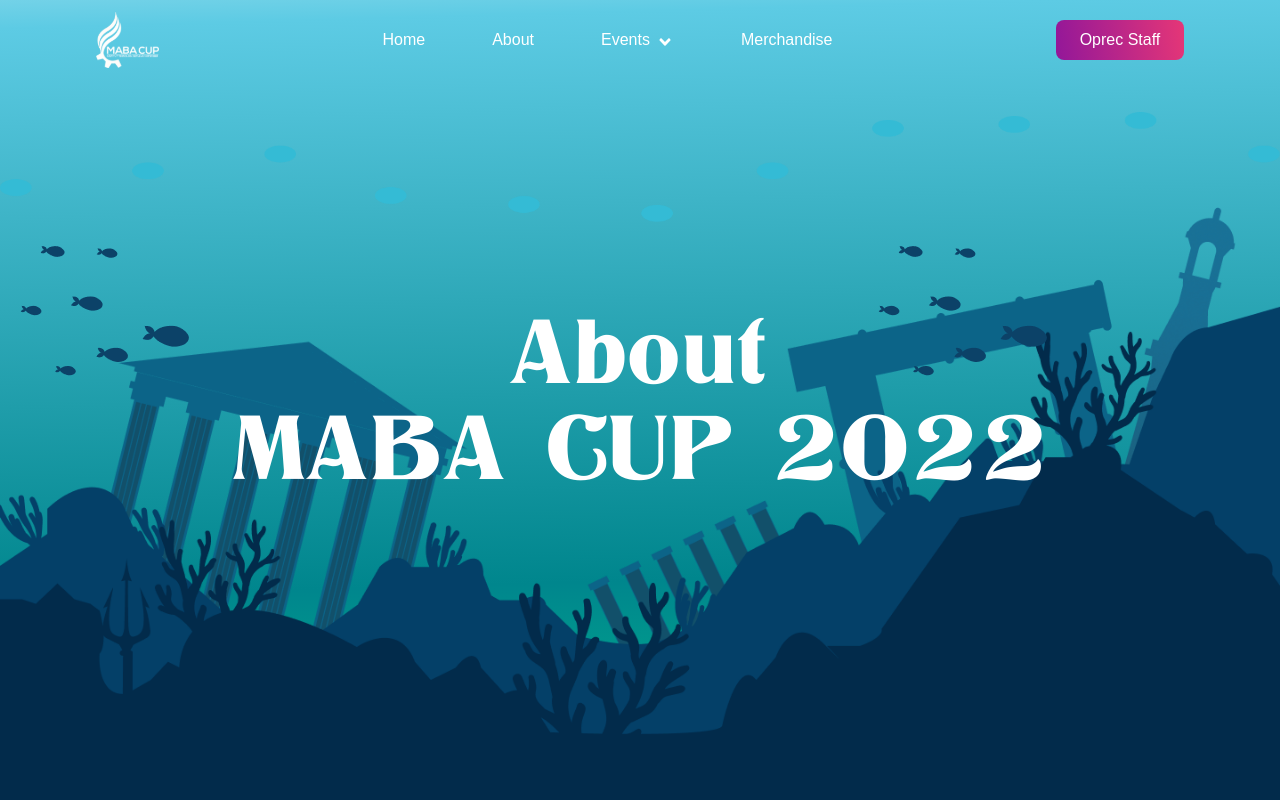
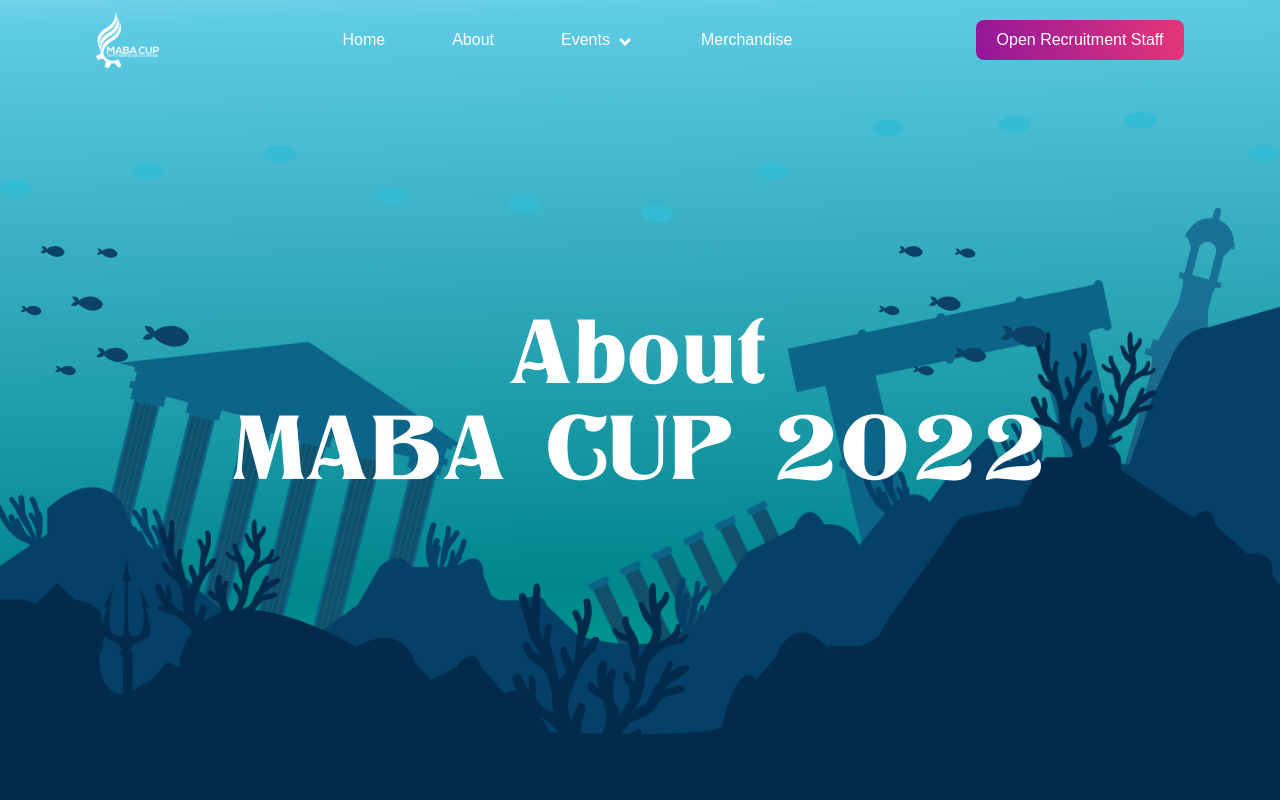
Before and after one commit to Teche-Corp/mabacup-2022-frontend, a Next.js app: page /AboutUs in a window 1280 px wide. Shown: the top 800 px of the page. Built offline with nearby package versions, Linux system fonts and the light colour scheme.

Commit message:
fix: minor task

```diff
--- a/components/Navbar.jsx
+++ b/components/Navbar.jsx
@@ -166,8 +166,8 @@
           </ul>
 
           <Link href={"/oprec-staff"}>
-            <button className='oprec-button hidden md:block w-32  h-[2.5rem] font-medium rounded-lg text-white '>
-              Oprec Staff
+            <button className='oprec-button hidden md:block w-48 lg:w-52  h-[2.5rem] font-medium rounded-lg text-white '>
+              Open Recruitment Staff
             </button>
           </Link>
 
--- a/pages/index.jsx
+++ b/pages/index.jsx
@@ -78,10 +78,6 @@
                   className='w-64'
                   src='/hero/terumbu-kiri.png'
                   alt='terumbu kiri'
-                  data-aos='fade-right'
-                  data-aos-duration='500'
-                  data-aos-easing='ease-in-out'
-                  data-aos-delay='500'
                 />
               </Parallax>
 
@@ -102,9 +98,6 @@
                 scale={[0.9, 1.2]}
               >
                 <img
-                  data-aos='fade-left'
-                  data-aos-duration='500'
-                  data-aos-easing='ease-in-out'
                   className='hidden sm:block'
                   src='/hero/building-primary.png'
                   alt='building primary'
@@ -126,10 +119,6 @@
                   className='hidden lg:block'
                   src='/hero/building-secondary.png'
                   alt='building secondary'
-                  data-aos='fade-up'
-                  data-aos-duration='500'
-                  data-aos-easing='ease-in-out'
-                  data-aos-delay='300'
                 />
                 <img
                   className='block lg:hidden sm:opacity-80 w-full'
```
